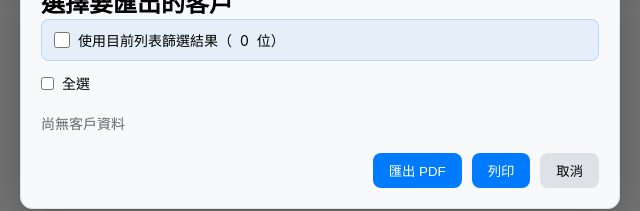
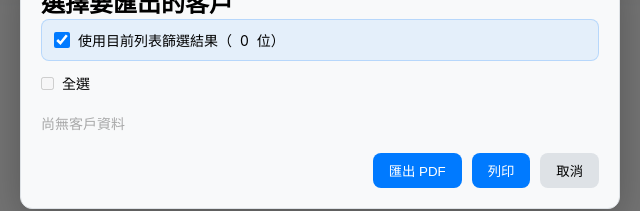
Before and after one commit to Ranixculiva/FollowUp, a plain HTML site: page index.html in a window 1280 px wide. Both pictures are taken after a click on the button "picture_as_pdf". Shown: the part 165-376 px from the top of the page, 320-960 px from the left. Drawn offline with Linux system fonts and the light colour scheme; no server answers.

Commit message:
Default report dialog to current filtered list selection
[Why]
Most exports should match the list the user is already viewing without an extra click.

[How]
Check 使用目前列表篩選結果 by default in HTML and when opening the report dialog.

[Risk]
Users who expect manual checkbox selection must uncheck the option first.

Co-authored-by: Cursor <cursoragent@cursor.com>

```diff
--- a/index.html
+++ b/index.html
@@ -69,7 +69,7 @@
         <div class="dialog-content">
             <h2>選擇要匯出的客戶</h2>
             <label class="report-use-filter">
-                <input type="checkbox" id="reportUseFilteredList" onchange="toggleReportFilteredMode()">
+                <input type="checkbox" id="reportUseFilteredList" checked onchange="toggleReportFilteredMode()">
                 使用目前列表篩選結果（<span id="reportFilteredCount">0</span> 位）
             </label>
             <label class="report-select-all">
--- a/js/ui.js
+++ b/js/ui.js
@@ -430,11 +430,6 @@ function getDialogCustomerOrder(allCustomers, filteredCustomers) {
         allCustomers.filter(customer => !filteredIds.has(String(customer.id)))
     );
     return [...filteredCustomers, ...remaining];
-}
-
-function hasActiveListViewFilter() {
-    const query = document.querySelector('.search-bar')?.value.trim();
-    return Boolean(query) || hasActiveListFilters();
 }
 
 async function getReportCustomers() {
@@ -1096,7 +1091,7 @@ async function showReportDialog() {
     }
 
     if (useFiltered) {
-        useFiltered.checked = hasActiveListViewFilter();
+        useFiltered.checked = true;
     }
 
     await toggleReportFilteredMode();
```
